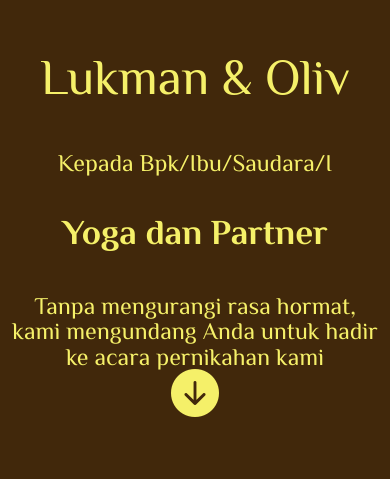
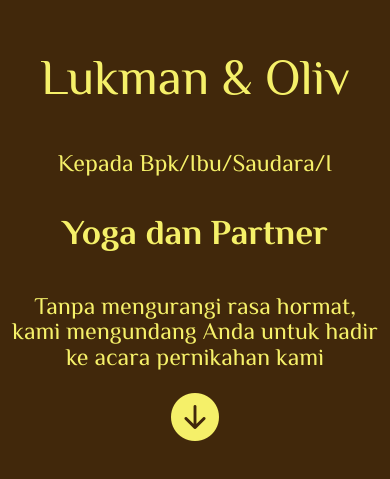
Before and after one commit to Fal-hi/Template-Wedding-Premium-1, a plain HTML site: page index.html in a window 390 px wide. Shown: the part 139-618 px from the top of the page. Drawn offline with nearby package versions, Linux system fonts and the light colour scheme.

Commit message:
Perbaikan responsive dan gallery fix

```diff
--- a/index.html
+++ b/index.html
@@ -23,7 +23,13 @@
       rel="stylesheet"
     />
   </head>
-
+  <style>
+    @media (max-width: 576px) {
+      .pembuka .text-pembuka .tombol {
+        margin-top: 1.5rem;
+      }
+    }
+  </style>
   <body>
     <section class="pembuka">
       <div class="container">
@@ -36,9 +42,11 @@
             acara pernikahan kami</span
           >
           <br />
-          <a href="template.html">
-            <i class="bi bi-arrow-down-circle-fill"></i>
-          </a>
+          <div class="tombol">
+            <a href="template.html">
+              <i class="bi bi-arrow-down-circle-fill"></i>
+            </a>
+          </div>
         </div>
       </div>
     </section>
```
